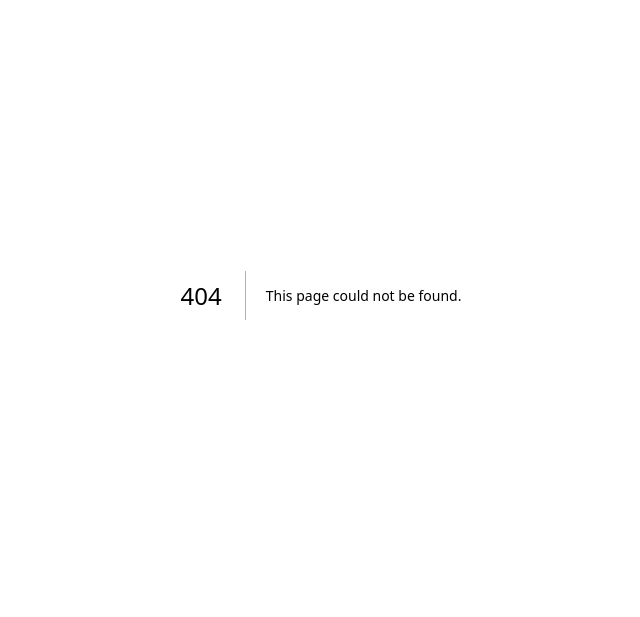
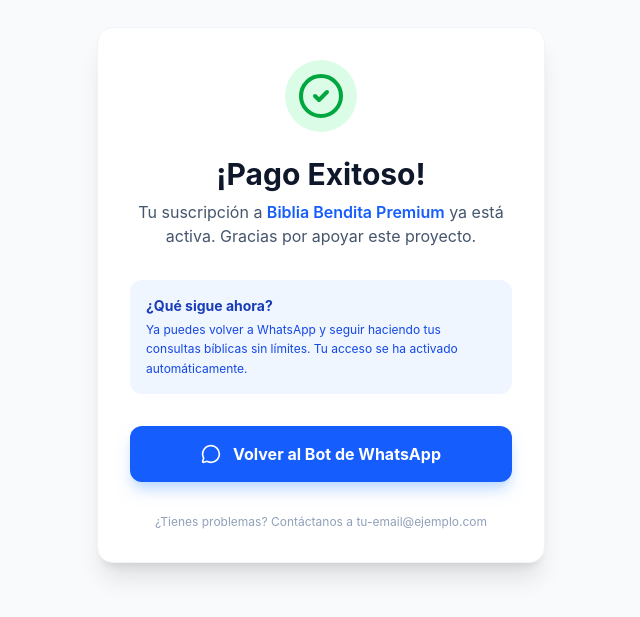
Before and after one commit to cesar20984/biblia-bot-subscriptions, a Next.js app: page /success in a window 1280 px wide. Before the commit this address had no page. Shown: the part 105-722 px from the top of the page, without its empty margins (319-959 px from the left). Built offline with nearby package versions, Linux system fonts and the light colour scheme.

Commit message:
UI: Added premium success page after payment

```diff
--- /dev/null
+++ b/src/app/success/page.tsx
@@ -0,0 +1,42 @@
+import Link from 'next/link';
+import { CheckCircle2, MessageCircle } from 'lucide-react';
+
+export default function SuccessPage() {
+    return (
+        <div className="min-h-screen bg-slate-50 flex items-center justify-center p-6">
+            <div className="max-w-md w-full bg-white rounded-2xl shadow-xl p-8 text-center border border-slate-100">
+                <div className="mb-6 flex justify-center">
+                    <div className="bg-green-100 p-3 rounded-full">
+                        <CheckCircle2 className="w-12 h-12 text-green-600" />
+                    </div>
+                </div>
+
+                <h1 className="text-3xl font-bold text-slate-900 mb-2">
+                    ¡Pago Exitoso!
+                </h1>
+                <p className="text-slate-600 mb-8">
+                    Tu suscripción a <span className="font-semibold text-blue-600">Biblia Bendita Premium</span> ya está activa. Gracias por apoyar este proyecto.
+                </p>
+
+                <div className="bg-blue-50 rounded-xl p-4 mb-8 text-left">
+                    <h3 className="text-sm font-bold text-blue-800 mb-1">¿Qué sigue ahora?</h3>
+                    <p className="text-xs text-blue-700 leading-relaxed">
+                        Ya puedes volver a WhatsApp y seguir haciendo tus consultas bíblicas sin límites. Tu acceso se ha activado automáticamente.
+                    </p>
+                </div>
+
+                <a
+                    href="https://wa.me/TU_NUMERO_DE_BOT" // Reemplazar con el número real del bot o dejar que el usuario lo edite
+                    className="block w-full bg-blue-600 text-white font-bold py-4 rounded-xl hover:bg-blue-700 transition-all shadow-lg shadow-blue-200 flex items-center justify-center gap-3"
+                >
+                    <MessageCircle className="w-5 h-5" />
+                    Volver al Bot de WhatsApp
+                </a>
+
+                <div className="mt-8 text-slate-400 text-xs text-center">
+                    ¿Tienes problemas? Contáctanos a tu-email@ejemplo.com
+                </div>
+            </div>
+        </div>
+    );
+}
```
